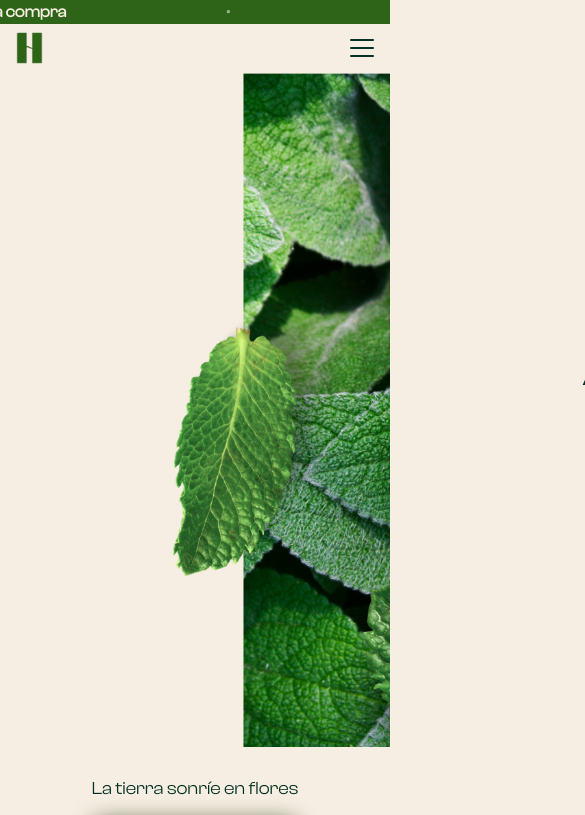
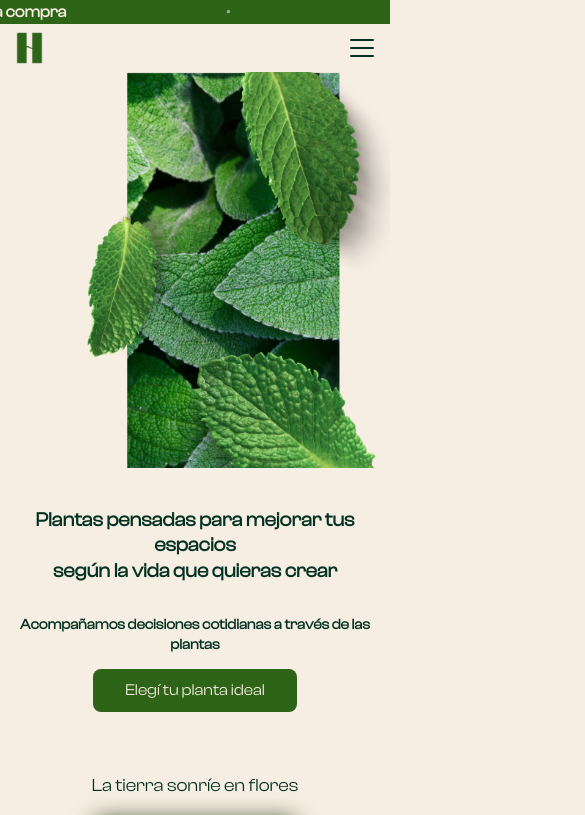
Before and after one commit to CamilaLadner/herbaria, a Next.js app: page / in a window 390 px wide. Shown: the top 815 px of the page, 585 px wide, since content can reach past the window. Built offline with nearby package versions, Linux system fonts and the light colour scheme.

Commit message:
mejoras en mobile

```diff
--- a/app/components/heroSection/index.module.css
+++ b/app/components/heroSection/index.module.css
@@ -1,5 +1,6 @@
 .background {
-    height: 80vh;
+    position: relative;
+    min-height: 80vh;
     background-color: var(--background);
     display: flex;
     justify-content: start;
@@ -7,6 +8,7 @@
     padding-left: 0;
     overflow: hidden;
 }
+
 .content {
     display: flex;
     position: absolute;
@@ -37,9 +39,73 @@
     color: var(--foreground);
 }
 
-@media (max-width: 768px) {
+@media (max-width: 1024px) {
     .content {
-        width: 85%;
-        padding: 40px 20px 0 20px;
+        margin-left: 20rem;
+        margin-top: 3rem;
+        padding: 1.5rem;
+    }
+    .imageWrapper {
+        margin-left: 5rem;
     }
 }
+
+@media (max-width: 768px) {
+    .background {
+        flex-direction: column;
+        min-height: auto;
+        height: auto;
+        align-items: stretch;
+    }
+
+    .imageWrapper {
+        margin-left: 55;
+        width: 100%;
+        flex: none;
+        display: flex;
+        justify-content: center;
+        overflow: hidden;
+        box-sizing: border-box;
+    }
+
+    .imageWrapper :global(img) {
+        max-width: 100%;
+        width: auto;
+        height: auto;
+        object-position: center;
+        object-fit: contain;
+    }
+
+    .content {
+        position: static;
+        width: 100%;
+        margin-left: 0;
+        margin-top: 0;
+        padding: 2rem 1.25rem 2.5rem;
+        box-sizing: border-box;
+    }
+
+    .content h2 {
+        font-size: clamp(1.35rem, 5vw, 1.75rem);
+        line-height: 1.3;
+    }
+
+    .content h3 {
+        font-size: clamp(0.95rem, 3.5vw, 1.1rem);
+        line-height: 1.4;
+    }
+}
+
+@media (max-width: 480px) {
+    .content {
+        padding: 1.5rem 1rem 2rem;
+    }
+
+    .content h2 {
+        font-size: clamp(1.2rem, 5vw, 1.5rem);
+    }
+
+    .content h3 {
+        font-size: clamp(0.9rem, 3.5vw, 1rem);
+    }
+}
```
